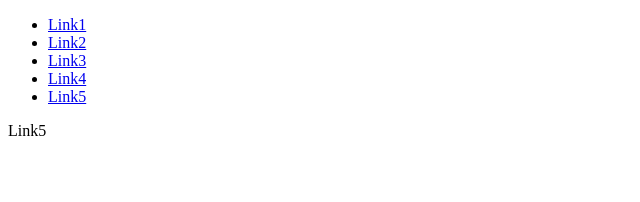
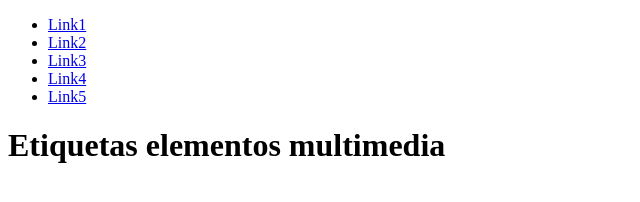
Before and after one commit to alejandroM10/Practica512808, a plain HTML site: page index.html in a window 1280 px wide. Shown: the whole page, without its empty margins (0-640 px from the left). Drawn offline with Linux system fonts and the light colour scheme.

Commit message:
initial commit

```diff
--- a/index.html
+++ b/index.html
@@ -17,7 +17,9 @@
             </ul>
         </nav>
     </header>
-    <main>Link5</main>
+    <main>
+        <h1>Etiquetas elementos multimedia</h1>
+    </main>
     <aside></aside>
     <footer></footer>
 </body>
```
